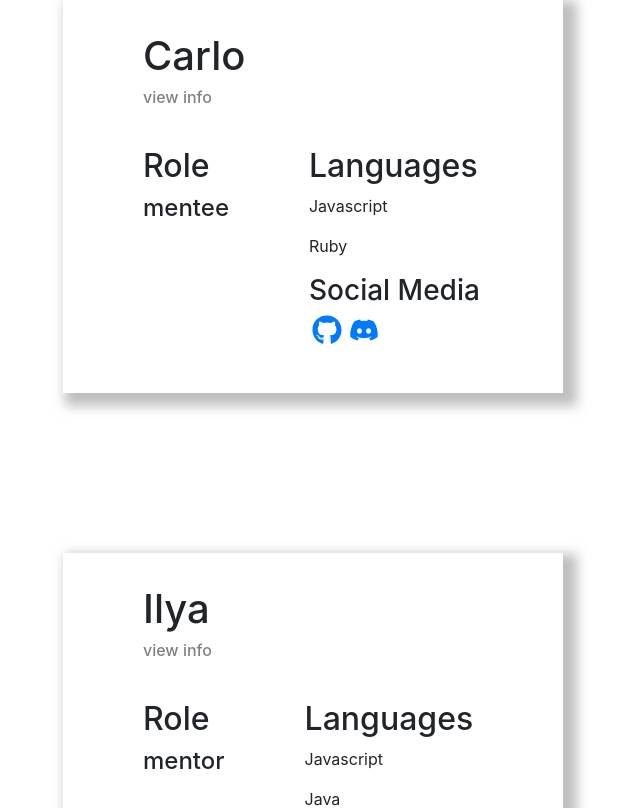
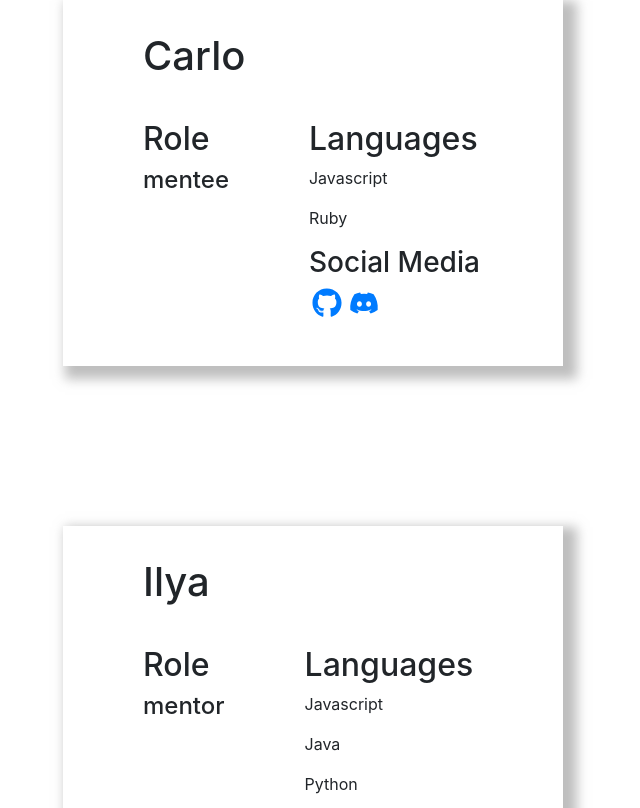
Before and after one commit to CarloSantos11/React-Form, a React (Create React App) app: page /index in a window 1280 px wide. Shown: the top 808 px of the page, without its empty margins (327-967 px from the left). Built offline with nearby package versions, Linux system fonts and the light colour scheme.

Commit message:
refactor show by id

```diff
--- a/src/components/Card.js
+++ b/src/components/Card.js
@@ -1,5 +1,5 @@
 import { FaGithub, FaDiscord, FaInstagram, FaSlackHash } from "react-icons/fa";
-import { useLocation } from "react-router-dom";
+import { useParams } from "react-router-dom";
 import { Link } from "react-router-dom";
 import styled from "styled-components";
 
@@ -49,17 +49,20 @@ const CardView = styled.section`
 `;
 
 function Card({ userInfo }) {
-  const location = useLocation();
+  const { id } = useParams();
+  console.log(`Hello ${id}`)
 
   const socialMedia = userInfo.socialMedia;
   return (
     <CardView>
       <h1>{userInfo.username}</h1>
-      {location.pathname !== `/userInfo/${userInfo.id}` && (
+
+      { id &&
         <StyledLink to={`/userInfo/${userInfo.id}`}>
           <h6 style={{ color: "gray" }}>view info</h6>
         </StyledLink>
-      )}
+      }
+
       <Container>
         <Column>
           <h2>Role</h2>
@@ -101,16 +104,3 @@ function Card({ userInfo }) {
 }
 
 export default Card
-
-// React router
-// - Login
-// - Home - list of users
-// - User (uses the hiddenForm component) - dynamic router
-// Fake user login
-
-// Available people - import JSON
-// Page for displaying user
-
-// const ColumnTwo = styled.section`
-//   display: inline-block;
-// `
```
